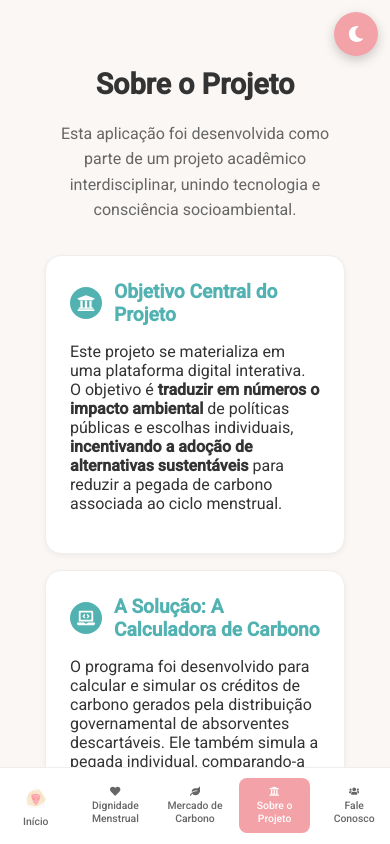
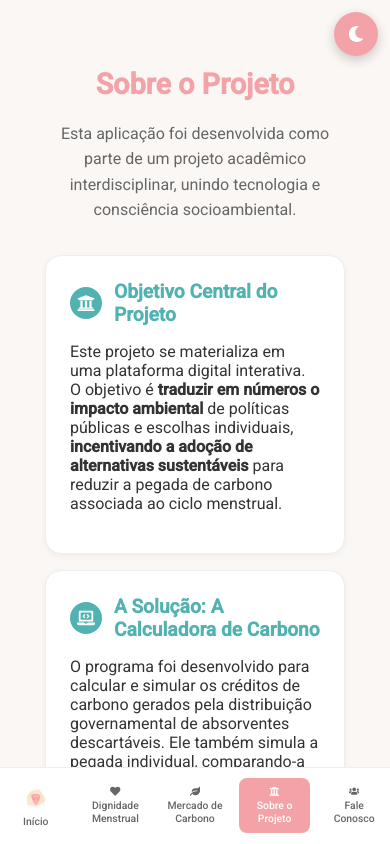
Before and after one commit to iyumw/absorria-front, a React (Vite) app: page /sobre in a window 390 px wide. Shown: the top 844 px of the page. Built offline with nearby package versions, Linux system fonts and the light colour scheme.

Commit message:
feat: implement ScrollToTop component and update ContactPage link

```diff
--- a/src/App.tsx
+++ b/src/App.tsx
@@ -7,10 +7,12 @@
 import AboutPage from './pages/AboutPage';
 import ContactPage from './pages/ContactPage';
 import CalculatorPage from './pages/CalculatorPage';
+import ScrollToTop from './components/ScrollToTop';
 
 function App() {
   return (
     <Layout>
+      <ScrollToTop />
       <Routes>
         <Route path="/" element={<HomePage />} />
         <Route path="/dignidade-menstrual" element={<DignityPage />} />
--- /dev/null
+++ b/src/components/ScrollToTop.tsx
@@ -0,0 +1,14 @@
+import { useEffect } from "react";
+import { useLocation } from "react-router-dom";
+
+const ScrollToTop = () => {
+  const { pathname } = useLocation();
+
+  useEffect(() => {
+    window.scrollTo({ top: 0, behavior: "smooth" });
+  }, [pathname]);
+
+  return null;
+};
+
+export default ScrollToTop;
--- a/src/pages/ContactPage.tsx
+++ b/src/pages/ContactPage.tsx
@@ -56,7 +56,7 @@
             Acesse o código-fonte completo do nosso projeto.
           </p>
           <a
-            href="https://github.com/SI2aps/absorria"
+            href="https://github.com/iyumw/absorria-front"
             target="_blank"
             rel="noopener noreferrer"
             className={styles.contactLink}
--- a/src/pages/InfoPage.module.css
+++ b/src/pages/InfoPage.module.css
@@ -4,6 +4,10 @@
   padding: 2rem 1rem;
   text-align: center;
   animation: fadeIn 0.5s ease-in-out;
+}
+
+.infoContainer h1 {
+  color: var(--primary-color);
 }
 
 @keyframes fadeIn {
@@ -169,6 +173,7 @@
 
   .infoContainer h1 {
     font-size: 1.8rem;
+    color: var(--primary-color);
   }
   .intro {
     font-size: 1rem;
```
